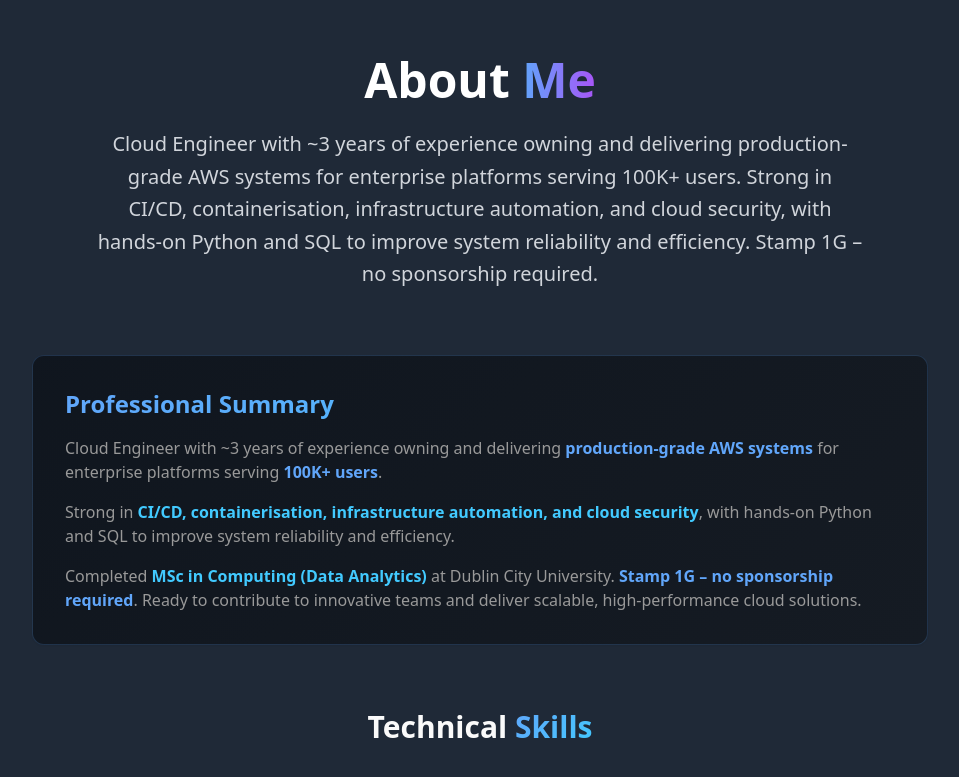
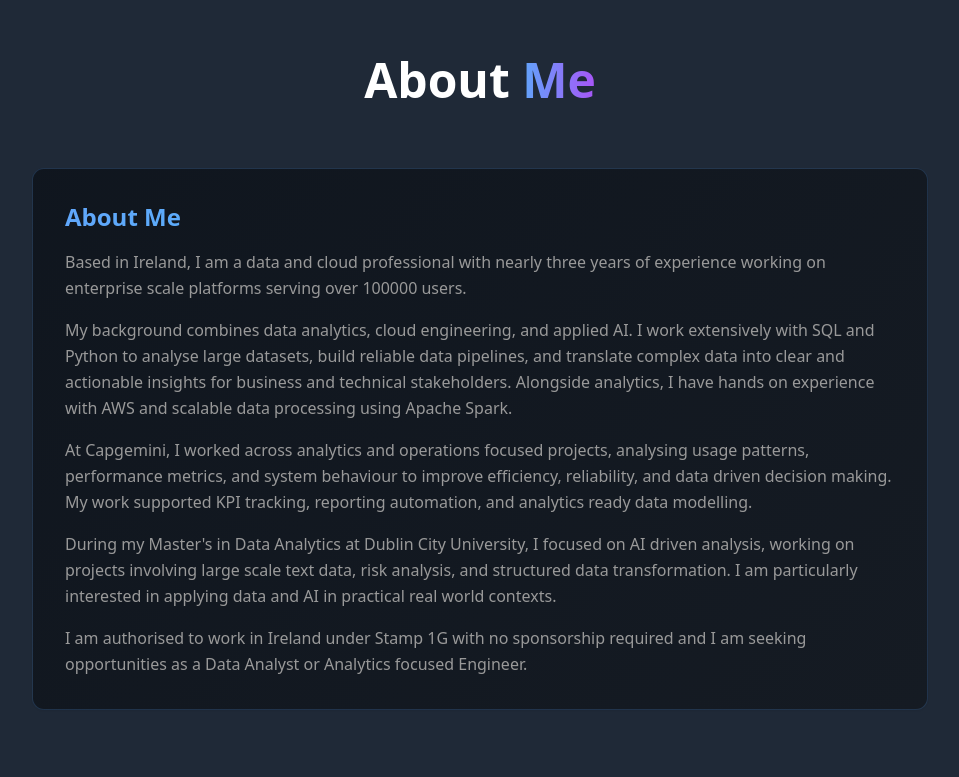
Before and after one commit to mentorque/charan_portoflio, a React (Vite) app: page / in a window 1280 px wide. Shown: the part 840-1617 px from the top of the page, without its empty margins (160-1119 px from the left). Built offline with nearby package versions, Linux system fonts and the light colour scheme; the HTML template or start-up script is replaced by a standard one.

Commit message:
Your commit message here

```diff
--- a/src/components/About.tsx
+++ b/src/components/About.tsx
@@ -33,32 +33,28 @@ const About = () => {
           <h2 className="text-4xl lg:text-5xl font-bold mb-6 text-white">
             About <span className="bg-gradient-to-r from-blue-400 to-purple-500 bg-clip-text text-transparent">Me</span>
           </h2>
-          <p className="text-xl text-gray-300 max-w-3xl mx-auto leading-relaxed">
-            Cloud Engineer with ~3 years of experience owning and delivering production-grade AWS systems for enterprise
-            platforms serving 100K+ users. Strong in CI/CD, containerisation, infrastructure automation, and cloud security,
-            with hands-on Python and SQL to improve system reliability and efficiency. Stamp 1G – no sponsorship required.
-          </p>
         </div>
 
         <div className="max-w-4xl mx-auto mb-16">
-          {/* Professional Summary */}
+          {/* About Me */}
           <Card className="card-gradient border-primary/20 shadow-elevated">
             <CardContent className="p-8">
-              <h3 className="text-2xl font-bold mb-4 text-gradient">Professional Summary</h3>
-              <div className="space-y-4 text-muted-foreground">
+              <h3 className="text-2xl font-bold mb-4 text-gradient">About Me</h3>
+              <div className="space-y-4 text-muted-foreground leading-relaxed">
                 <p>
-                  Cloud Engineer with ~3 years of experience owning and delivering
-                  <span className="text-primary font-semibold"> production-grade AWS systems</span> for enterprise
-                  platforms serving <span className="text-primary font-semibold">100K+ users</span>.
+                  Based in Ireland, I am a data and cloud professional with nearly three years of experience working on enterprise scale platforms serving over 100000 users.
                 </p>
                 <p>
-                  Strong in <span className="text-accent font-semibold">CI/CD, containerisation, infrastructure automation,
-                  and cloud security</span>, with hands-on Python and SQL to improve system reliability and efficiency.
+                  My background combines data analytics, cloud engineering, and applied AI. I work extensively with SQL and Python to analyse large datasets, build reliable data pipelines, and translate complex data into clear and actionable insights for business and technical stakeholders. Alongside analytics, I have hands on experience with AWS and scalable data processing using Apache Spark.
                 </p>
                 <p>
-                  Completed <span className="text-accent font-semibold">MSc in Computing (Data Analytics)</span> at Dublin City University.
-                  <span className="text-primary font-semibold"> Stamp 1G – no sponsorship required</span>. Ready to contribute to
-                  innovative teams and deliver scalable, high-performance cloud solutions.
+                  At Capgemini, I worked across analytics and operations focused projects, analysing usage patterns, performance metrics, and system behaviour to improve efficiency, reliability, and data driven decision making. My work supported KPI tracking, reporting automation, and analytics ready data modelling.
+                </p>
+                <p>
+                  During my Master's in Data Analytics at Dublin City University, I focused on AI driven analysis, working on projects involving large scale text data, risk analysis, and structured data transformation. I am particularly interested in applying data and AI in practical real world contexts.
+                </p>
+                <p>
+                  I am authorised to work in Ireland under Stamp 1G with no sponsorship required and I am seeking opportunities as a Data Analyst or Analytics focused Engineer.
                 </p>
               </div>
             </CardContent>
--- a/src/components/Header.tsx
+++ b/src/components/Header.tsx
@@ -1,8 +1,32 @@
-import { useState } from 'react';
+import { useState, useEffect } from 'react';
 import { Menu, X, Linkedin, Mail, Phone } from 'lucide-react';
 
 const Header = () => {
   const [isMenuOpen, setIsMenuOpen] = useState(false);
+  const [isVisible, setIsVisible] = useState(true);
+  const [lastScrollY, setLastScrollY] = useState(0);
+
+  useEffect(() => {
+    const handleScroll = () => {
+      const currentScrollY = window.scrollY;
+
+      // Show header when at top or scrolling up
+      if (currentScrollY < 10) {
+        setIsVisible(true);
+      }
+      // Hide header when scrolling down, show when scrolling up
+      else if (currentScrollY > lastScrollY && currentScrollY > 100) {
+        setIsVisible(false);
+      } else if (currentScrollY < lastScrollY) {
+        setIsVisible(true);
+      }
+
+      setLastScrollY(currentScrollY);
+    };
+
+    window.addEventListener('scroll', handleScroll, { passive: true });
+    return () => window.removeEventListener('scroll', handleScroll);
+  }, [lastScrollY]);
 
   const scrollToSection = (sectionId: string) => {
     const element = document.getElementById(sectionId);
@@ -13,7 +37,7 @@ const Header = () => {
   };
 
   return (
-    <header className="fixed top-0 left-0 right-0 z-50 bg-gray-900/95 backdrop-blur-sm border-b border-gray-800">
+    <header className={`fixed top-0 left-0 right-0 z-50 bg-gray-900/95 backdrop-blur-sm border-b border-gray-800 transition-transform duration-300 ${isVisible ? 'translate-y-0' : '-translate-y-full'}`}>
       <div className="container mx-auto px-6 py-4">
         <div className="flex items-center justify-between">
           <div className="text-xl font-bold text-white">
--- a/src/components/Hero.tsx
+++ b/src/components/Hero.tsx
@@ -60,9 +60,7 @@ const Hero = () => {
           </p>
 
           <p className="text-lg text-gray-400 mb-12 max-w-2xl mx-auto leading-relaxed">
-            Cloud Engineer with ~3 years of experience owning and delivering production-grade AWS systems for enterprise
-            platforms serving 100K+ users. Strong in CI/CD, containerisation, infrastructure automation, and cloud security.
-            Stamp 1G – no sponsorship required.
+            Certified engineer working across cloud platforms, data, and applied AI to build systems that are reliable, scalable, and easy to operate. I take ownership of problems end to end, focus on automation and data driven decisions, and aim to deliver solutions that create measurable, real world impact.
           </p>
 
           {/* Contact Info */}
```
